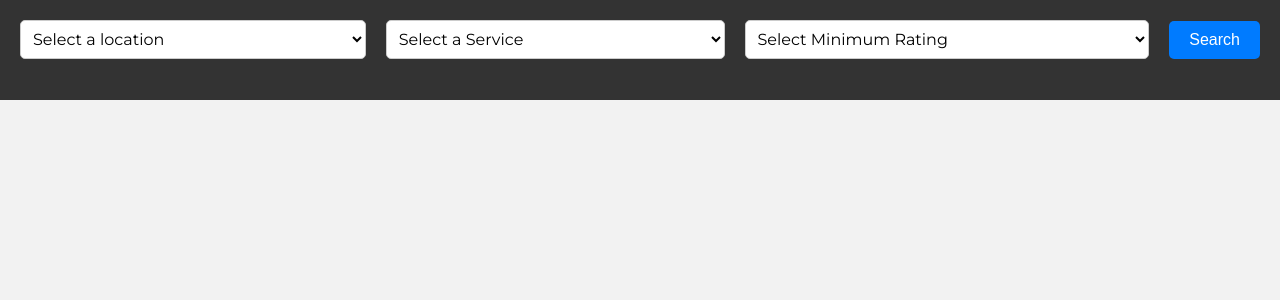
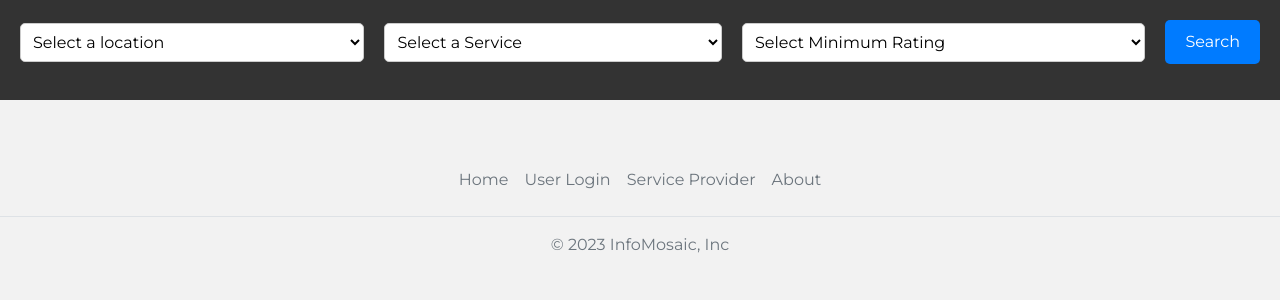
Before and after one commit to amanistrying/InfoMosaic, a Django app: template templates/main.html in a window 1280 px wide. Shown: the top 300 px of the page. Run offline with Django 4.2, Linux system fonts and the light colour scheme; the template is opened without the code that fills it, so the values that code supplies are empty.

Commit message:
main changed

```diff
--- a/templates/main.html
+++ b/templates/main.html
@@ -7,6 +7,9 @@
     <title>InfoMosaic | Home</title>
     <meta name="description" content="">
     <meta name="viewport" content="width=device-width, initial-scale=1">
+    <link rel="stylesheet" href="https://cdnjs.cloudflare.com/ajax/libs/font-awesome/5.15.3/css/all.min.css">
+    <link href="https://cdn.jsdelivr.net/npm/bootstrap@5.2.3/dist/css/bootstrap.min.css" rel="stylesheet"
+        integrity="sha384-rbsA2VBKQhggwzxH7pPCaAqO46MgnOM80zW1RWuH61DGLwZJEdK2Kadq2F9CUG65" crossorigin="anonymous">
     <style>
         @import url('https://fonts.googleapis.com/css2?family=Montserrat:wght@400&display=swap');
 
@@ -26,6 +29,7 @@
             padding: 20px;
             box-sizing: border-box;
             height: 100px;
+            z-index: 10;
         }
 
         .search-bar {
@@ -105,7 +109,7 @@
             margin-right: 0;
         }
 
-        .dropdown-menu {
+        .ddropdown-menu {
             width: 100%;
             padding: 8px;
             border-radius: 5px;
@@ -123,12 +127,15 @@
 </head>
 
 <body>
+    <script src="https://cdn.jsdelivr.net/npm/bootstrap@5.2.3/dist/js/bootstrap.bundle.min.js"
+        integrity="sha384-kenU1KFdBIe4zVF0s0G1M5b4hcpxyD9F7jL+jjXkk+Q2h455rYXK/7HAuoJl+0I4"
+        crossorigin="anonymous"></script>
     <div class="hud">
         <form method="get" action="{% url 'main' %}">
             <div class="search-location-rating">
                 <div class="section">
                     <select id="location-dropdown" placeholder="Location" name="location" id="location"
-                        value="{{ request.GET.location }}" class="dropdown-menu">
+                        value="{{ request.GET.location }}" class="ddropdown-menu">
                         <option value="">Select a location</option>
                         {% for location in locations %}
                         <option value="{{ location }}">{{ location }}</option>
@@ -137,7 +144,7 @@
                     </select>
                 </div>
                 <div class="section">
-                    <select class="dropdown-menu" id="Service-dropdown" placeholder="Service" name="service"
+                    <select class="ddropdown-menu" id="Service-dropdown" placeholder="Service" name="service"
                         id="service" value="{{ request.GET.service }}">
                         <option value="">Select a Service</option>
                         {% for service in services %}
@@ -146,7 +153,7 @@
                     </select>
                 </div>
                 <div class="section">
-                    <select class="dropdown-menu rating-dropdown" id="rating" placeholder="Rating" name="rating"
+                    <select class="ddropdown-menu rating-dropdown" id="rating" placeholder="Rating" name="rating"
                         id="rating" value="{{ request.GET.rating }}">
                         <option value="">Select Minimum Rating</option>
                         {% for rating in ratings %}
@@ -159,30 +166,73 @@
         </form>
     </div>
     <div style="height: 120px;"></div>
-    <div class="search-text">
-        {% if results %}
-        <h2>Search Results</h2>
-        <ul>
+    {% if results %}
+    <div class="container my-5 z-index-1">
+        <div class="row mb-2">
             {% for person in results %}
-            <li>Name-{{ person.1 }}
-                <br>
-                Email-{{ person.2 }}
-                <br>
-                Phone no-{{ person.3 }}
-                <br>
-                Service-{{ person.4 }}
-                <br>
-                Location-{{ person.5 }}
-                <br>
-                Ratings-{{ person.6 }}
-            </li>
-            <br>
+            <div class="col-md-12">
+                <div
+                    class="row g-0 border rounded overflow-hidden flex-md-row mb-4 shadow-sm h-md-250 position-relative">
+                    <div class="col-auto d-none d-lg-block">
+                        <img class="bd-placeholder-img" width="200" height="240"
+                            src="https://images.unsplash.com/photo-1600710230927-5414272ee82f?ixlib=rb-4.0.3&ixid=M3wxMjA3fDB8MHxwaG90by1wYWdlfHx8fGVufDB8fHx8fA%3D%3D&auto=format&fit=crop&w=1892&q=80"
+                            role="img" aria-label="Placeholder: Thumbnail" preserveAspectRatio="xMidYMid slice"
+                            focusable="false">
+                        <title>Placeholder</title>
+
+                    </div>
+                    <div class="col p-4 d-flex flex-column position-static">
+                        <strong class="d-inline-block mb-2 text-success">{{ person.4 }}</strong>
+                        <h3 class="mb-0">{{ person.1 }}</h3>
+                        <div class="mb-2 text-muted">
+                            <div class="row">
+                                <div class="col-2">
+                                    {{ person.5 }}
+                                </div>
+                                <div class="col-9">
+                                    {% if person.6 %}
+                                    {% for x in ""|ljust:person.6 %} <i class="fas fa-star" style="font-size: 12px"> </i> {% endfor %}
+                                    {% endif %}
+                                </div>
+                            </div>
+                        </div>
+                        <p class="card-text mb-auto">Lorem ipsum dolor sit, amet consectetur adipisicing elit. Natus
+                            iusto nobis sunt, odit impedit eum molestias? Fugit libero tempore necessitatibus beatae
+                            fugiat eos harum dolorum?</p>
+                        <div class="row">
+                            <div class="col-2">
+                                <p class="card-text mb-auto mt-3">
+                                    <i class="fas fa-phone"> </i> {{ person.3 }}
+                                </p>
+                            </div>
+                            <div class="col-10">
+                                <p class="card-text mb-auto mt-3">
+                                    <i class="fas fa-envelope"> </i> {{ person.2 }}
+                                </p>
+                            </div>
+                        </div>
+                    </div>
+                </div>
+            </div>
             {% endfor %}
-        </ul>
+        </div>
         {% elif search_params.location or search_params.service or search_params.ratings %}
-        <p>No results found.</p>
+        <p>
+            <center>No results found.</center>
+        </p>
         {% endif %}
     </div>
+
+    <footer class="py-3 my-4">
+        <ul class="nav justify-content-center border-bottom pb-3 mb-3">
+            <li class="nav-item"><a href="{% url 'user' %}" class="nav-link px-2 text-muted">Home</a></li>
+            <li class="nav-item"><a href="{% url 'login' %}" class="nav-link px-2 text-muted">User Login</a></li>
+            <li class="nav-item"><a href="{% url 'home' %}" class="nav-link px-2 text-muted">Service Provider</a>
+            </li>
+            <li class="nav-item"><a href="#" class="nav-link px-2 text-muted">About</a></li>
+        </ul>
+        <p class="text-center text-muted">© 2023 InfoMosaic, Inc</p>
+    </footer>
 
     <!-- Rest of your website content goes here -->
 
```
